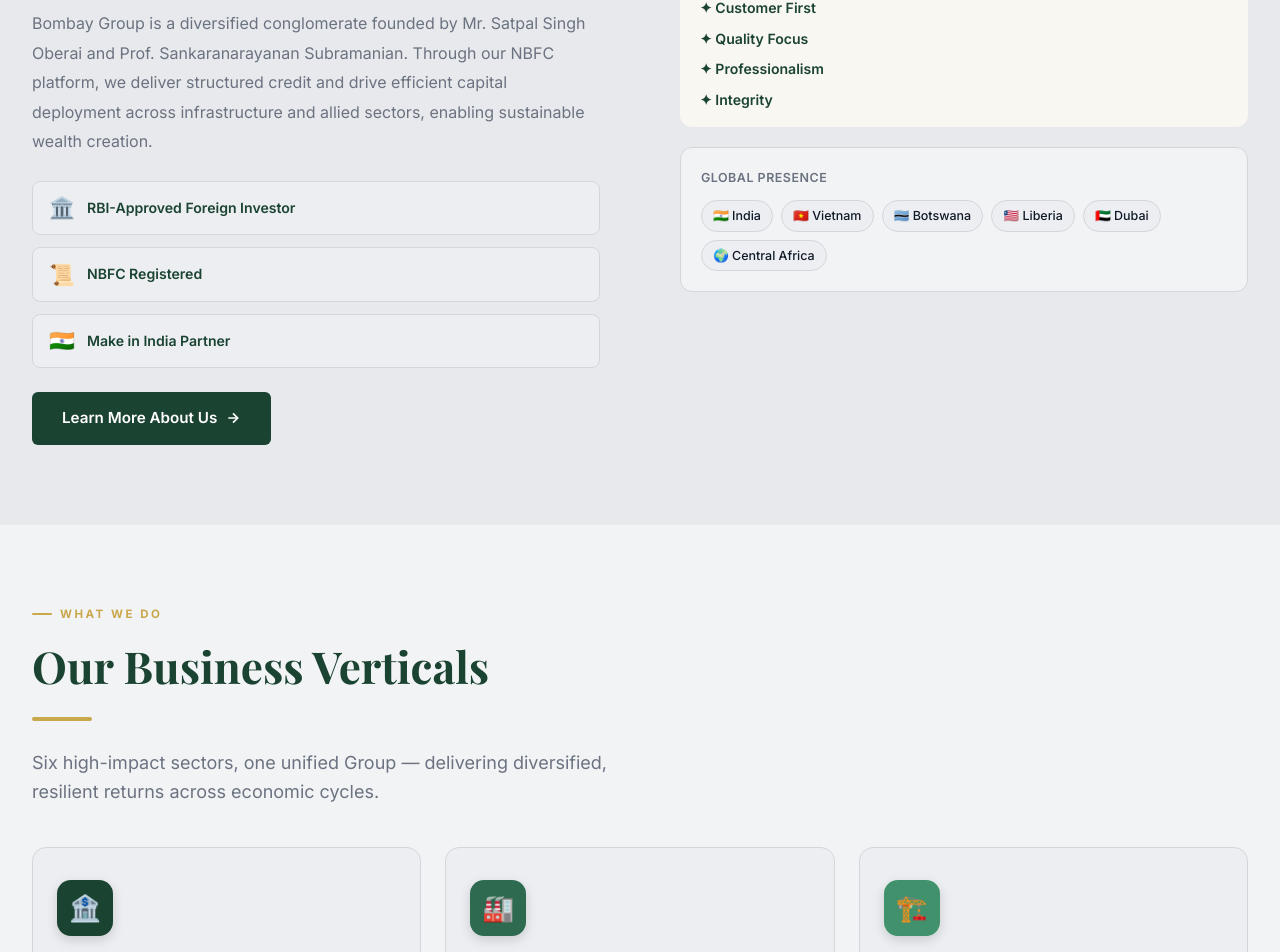
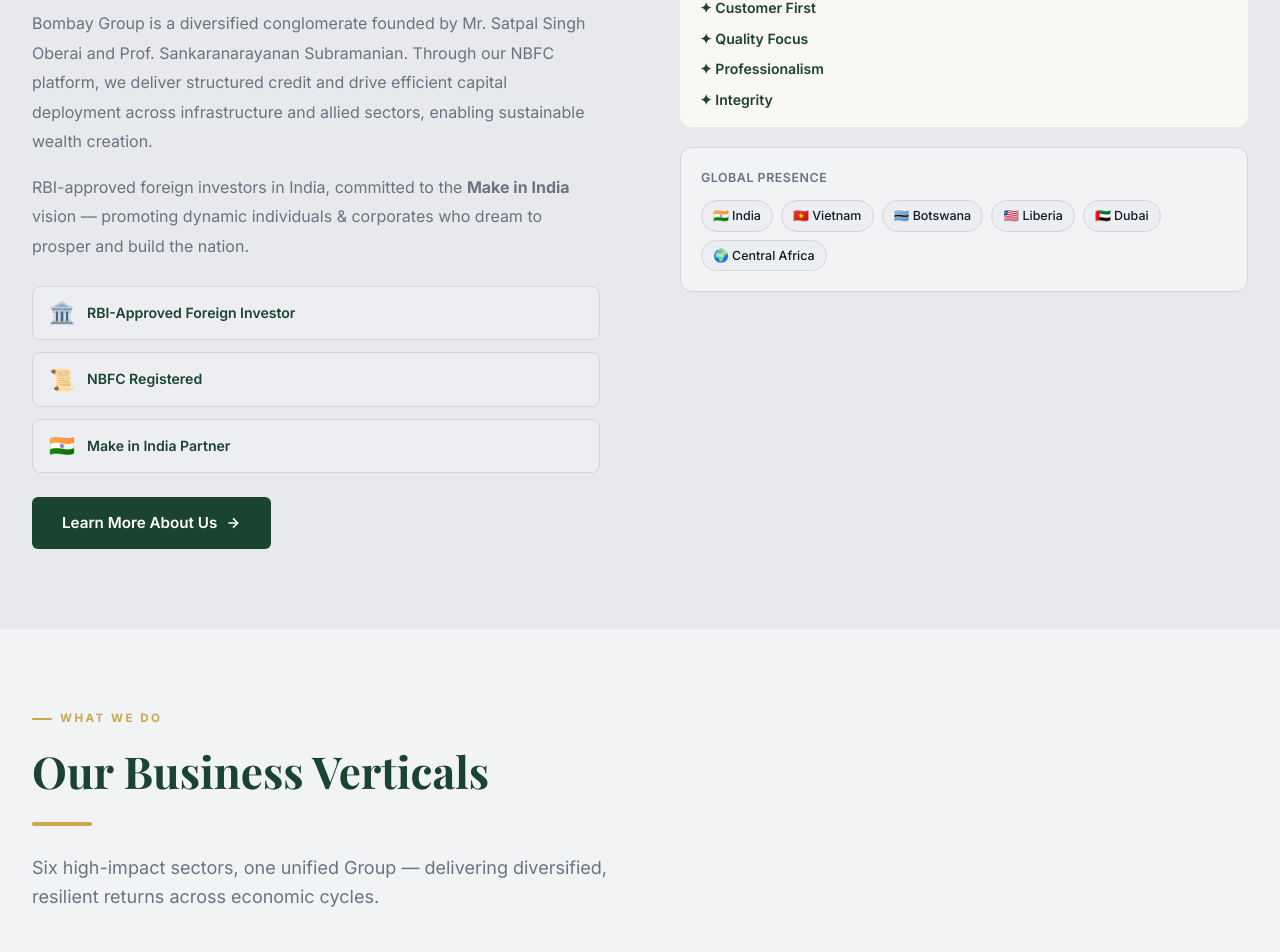
Before and after one commit to peoplesmolt-arch/bombay-group-website, a React (Vite) app: page / in a window 1280 px wide. Shown: the part 1498-2450 px from the top of the page. Built offline with nearby package versions, Linux system fonts and the light colour scheme; some icons are missing.

Commit message:
Add Make in India paragraph back to Who We Are

```diff
--- a/src/pages/Home.jsx
+++ b/src/pages/Home.jsx
@@ -255,6 +255,10 @@
               Through our NBFC platform, we deliver structured credit and drive efficient capital deployment across infrastructure
               and allied sectors, enabling sustainable wealth creation.
             </p>
+            <p className="who-we-are__desc" style={{ marginTop: '1rem' }}>
+              RBI-approved foreign investors in India, committed to the <strong>Make in India</strong> vision —
+              promoting dynamic individuals &amp; corporates who dream to prosper and build the nation.
+            </p>
             <div className="who-we-are__badges">
               {[['🏛️', 'RBI-Approved Foreign Investor'], ['📜', 'NBFC Registered'], ['🇮🇳', 'Make in India Partner']].map(([icon, text]) => (
                 <div key={text} className="who-badge">
```
